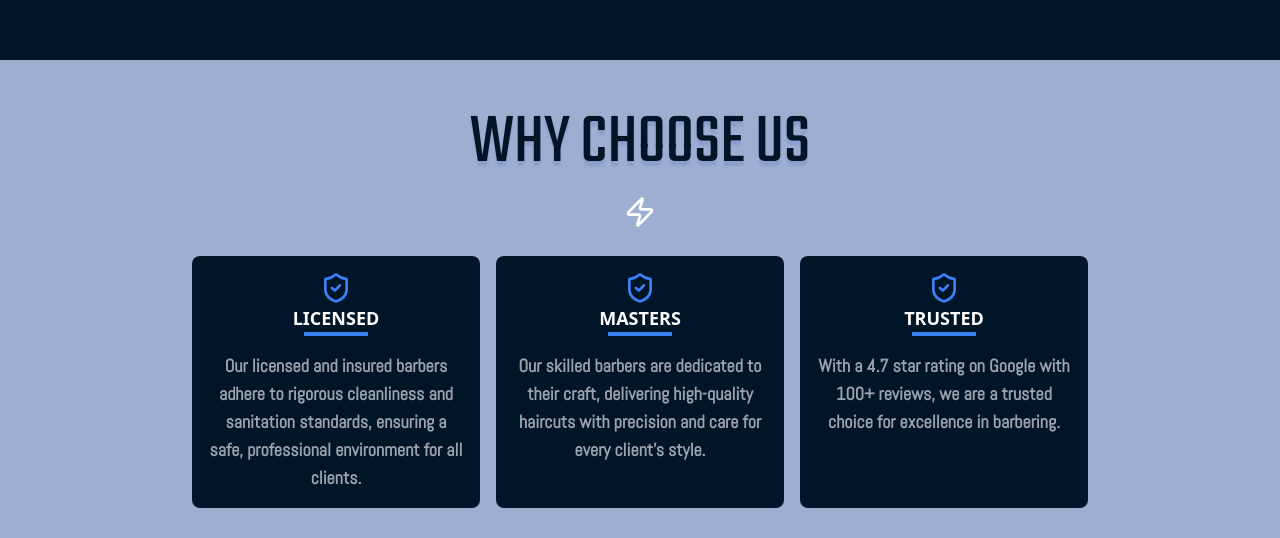
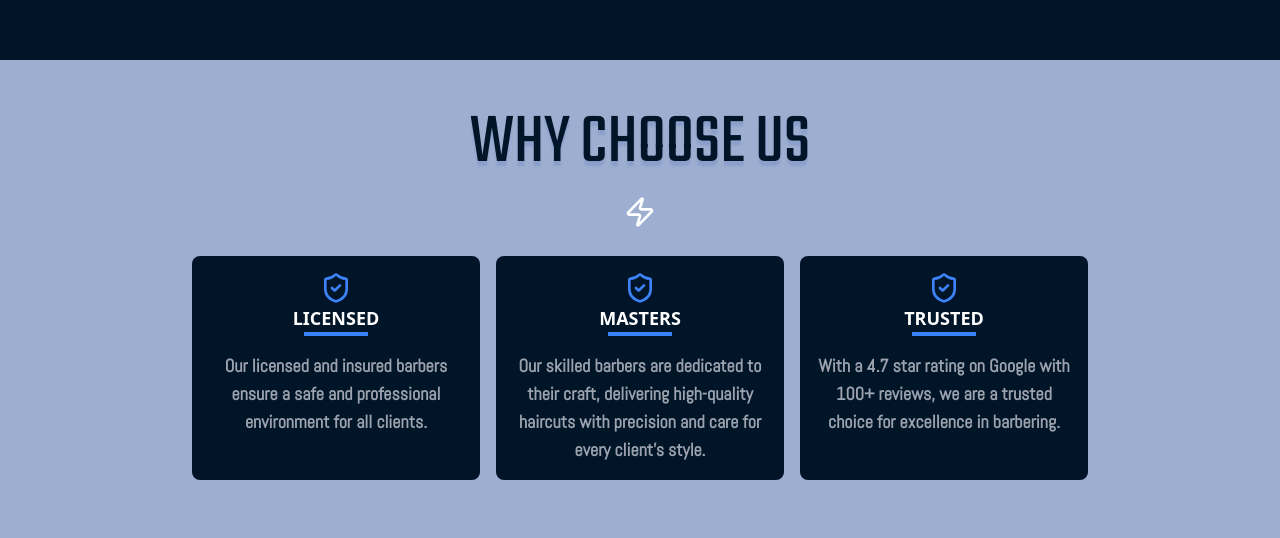
Before and after one commit to 1-TB/BluStylesBarber, a React (Create React App) app in the folder client/: page / in a window 1280 px wide. Shown: the part 4783-5321 px from the top of the page. Built offline with nearby package versions, Linux system fonts and the light colour scheme; no server answers; a web font is replaced by a local one.

Commit message:
Made some changes.

```diff
--- a/client/src/Components/Cards/QualityFeatures.jsx
+++ b/client/src/Components/Cards/QualityFeatures.jsx
@@ -6,7 +6,7 @@ const iconsData = [
   {
     id: 1,
     title: "Licensed",
-    description: "Our licensed and insured barbers adhere to rigorous cleanliness and sanitation standards, ensuring a safe, professional environment for all clients.",
+    description: "Our licensed and insured barbers ensure a safe and professional environment for all clients.",
     image: ShieldCheck
   },
   {
--- a/client/src/Components/LandingSections/OurStaff.jsx
+++ b/client/src/Components/LandingSections/OurStaff.jsx
@@ -32,7 +32,7 @@ const OurStaff = () => {
       } else if (retires < MAX_RETRIES) {
         await fetchStaffData();
         retires++;
-        setTimeout(checkForStaff, 4000); // Retry every 2 seconds
+        setTimeout(checkForStaff, 1000); // Retry every 2 seconds
       } else {
         setIsLoading(false);
       }
```
